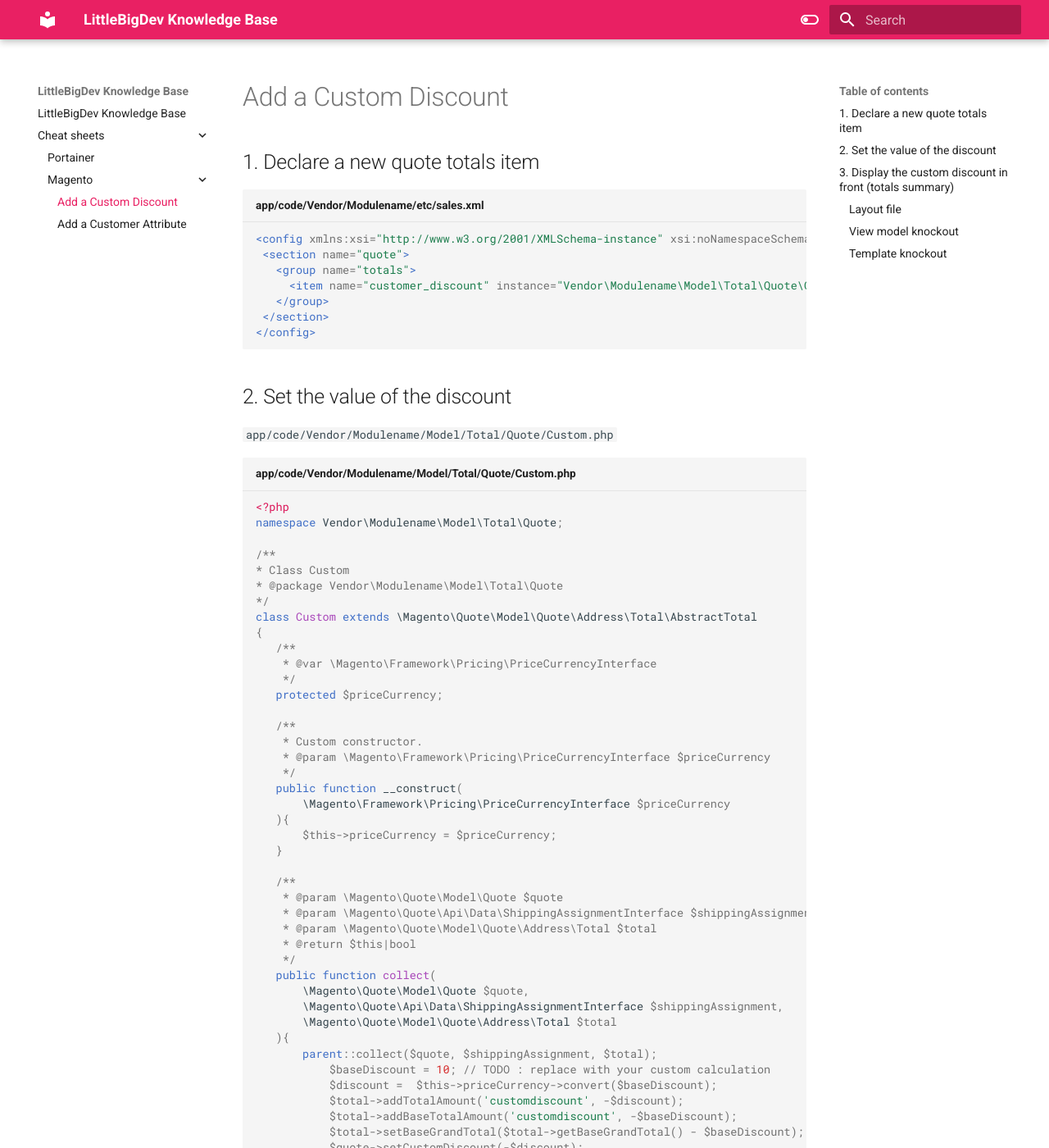
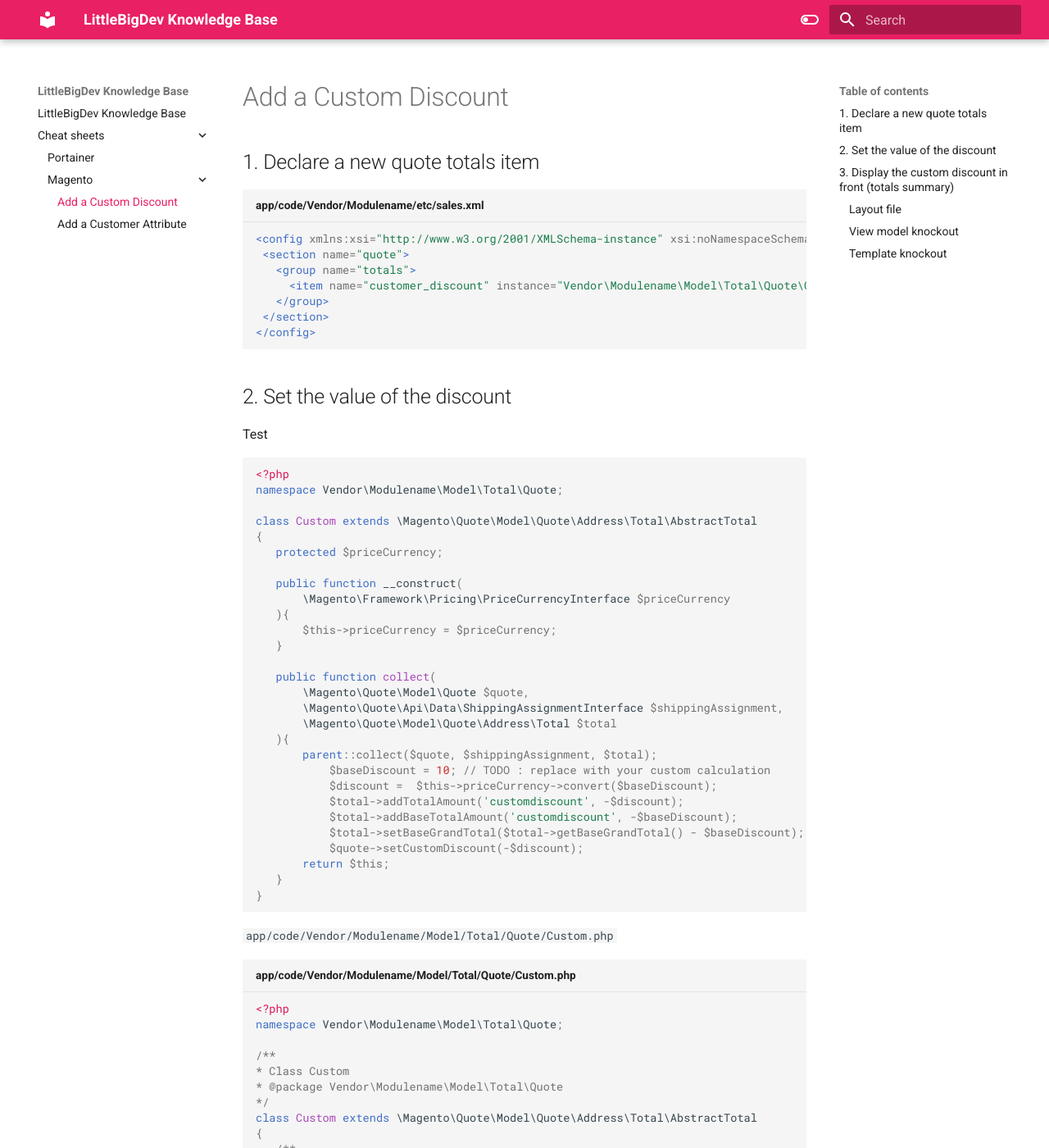
Before and after one commit to LittleBigDev/wiki, an MkDocs documentation site: the page built from docs/cheat_sheets/Magento/add_a_custom_discount.md, in a window 1280 px wide and 1400 px high. Shown: the whole window at 82% size. Built offline with MkDocs 1.6.1 and Material for MkDocs 9.7.7, drawn with Linux system fonts in a browser that asks for light colours.

Commit message:
vault backup: 2022-10-15 23:27:16

````diff
--- a/docs/cheat_sheets/Magento/add_a_custom_discount.md
+++ b/docs/cheat_sheets/Magento/add_a_custom_discount.md
@@ -11,6 +11,39 @@
 ```
 
 ## 2. Set the value of the discount
+
+Test
+```php
+<?php
+namespace Vendor\Modulename\Model\Total\Quote;
+
+class Custom extends \Magento\Quote\Model\Quote\Address\Total\AbstractTotal
+{
+   protected $priceCurrency;
+
+   public function __construct(
+       \Magento\Framework\Pricing\PriceCurrencyInterface $priceCurrency
+   ){
+       $this->priceCurrency = $priceCurrency;
+   }
+
+   public function collect(
+       \Magento\Quote\Model\Quote $quote,
+       \Magento\Quote\Api\Data\ShippingAssignmentInterface $shippingAssignment,
+       \Magento\Quote\Model\Quote\Address\Total $total
+   ){
+       parent::collect($quote, $shippingAssignment, $total);
+           $baseDiscount = 10; // TODO : replace with your custom calculation
+           $discount =  $this->priceCurrency->convert($baseDiscount);
+           $total->addTotalAmount('customdiscount', -$discount);
+           $total->addBaseTotalAmount('customdiscount', -$baseDiscount);
+           $total->setBaseGrandTotal($total->getBaseGrandTotal() - $baseDiscount);
+           $quote->setCustomDiscount(-$discount);
+       return $this;
+   }
+}
+```
+
 `app/code/Vendor/Modulename/Model/Total/Quote/Custom.php`
 ```php title="app/code/Vendor/Modulename/Model/Total/Quote/Custom.php"
 <?php
````
